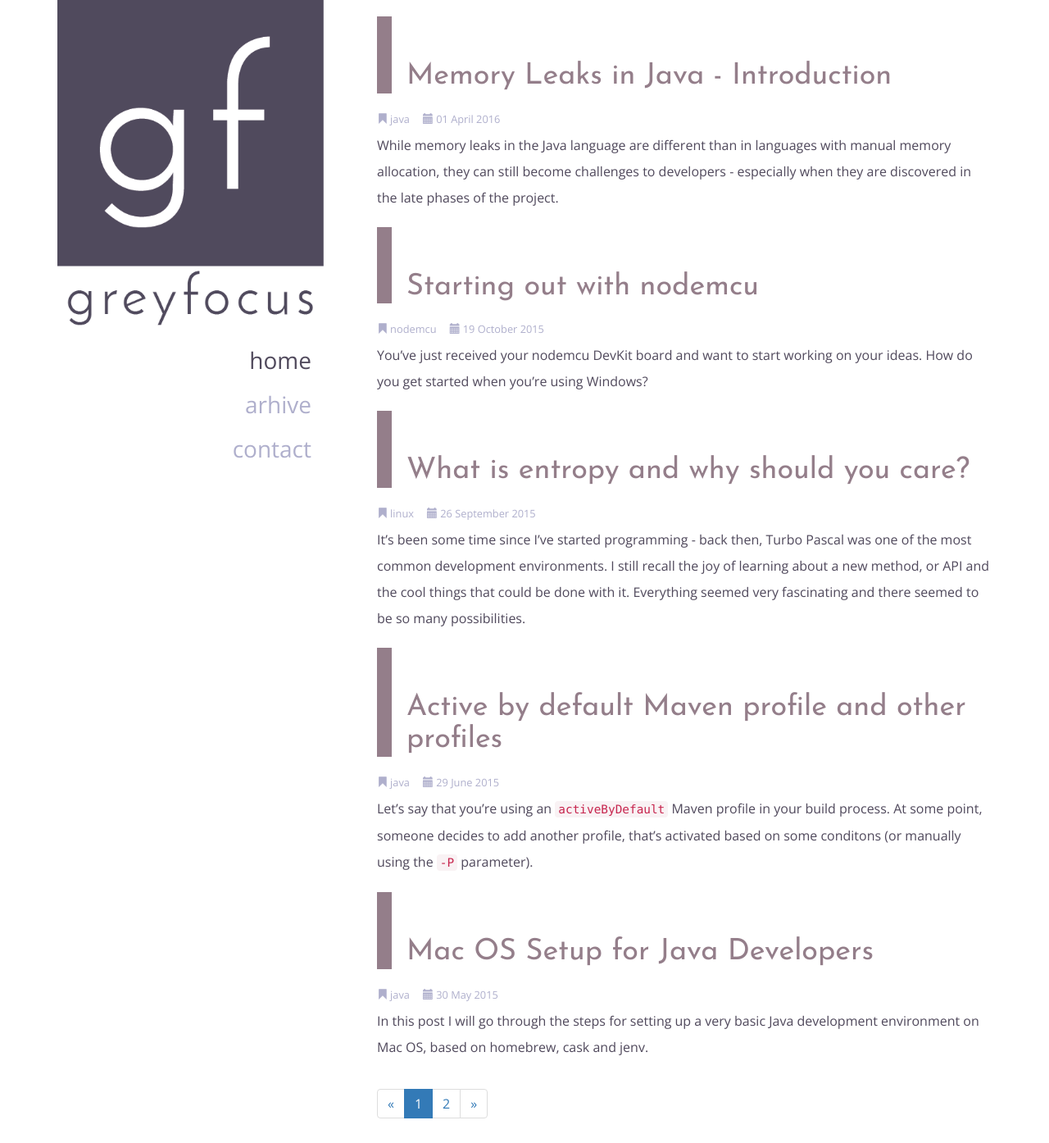
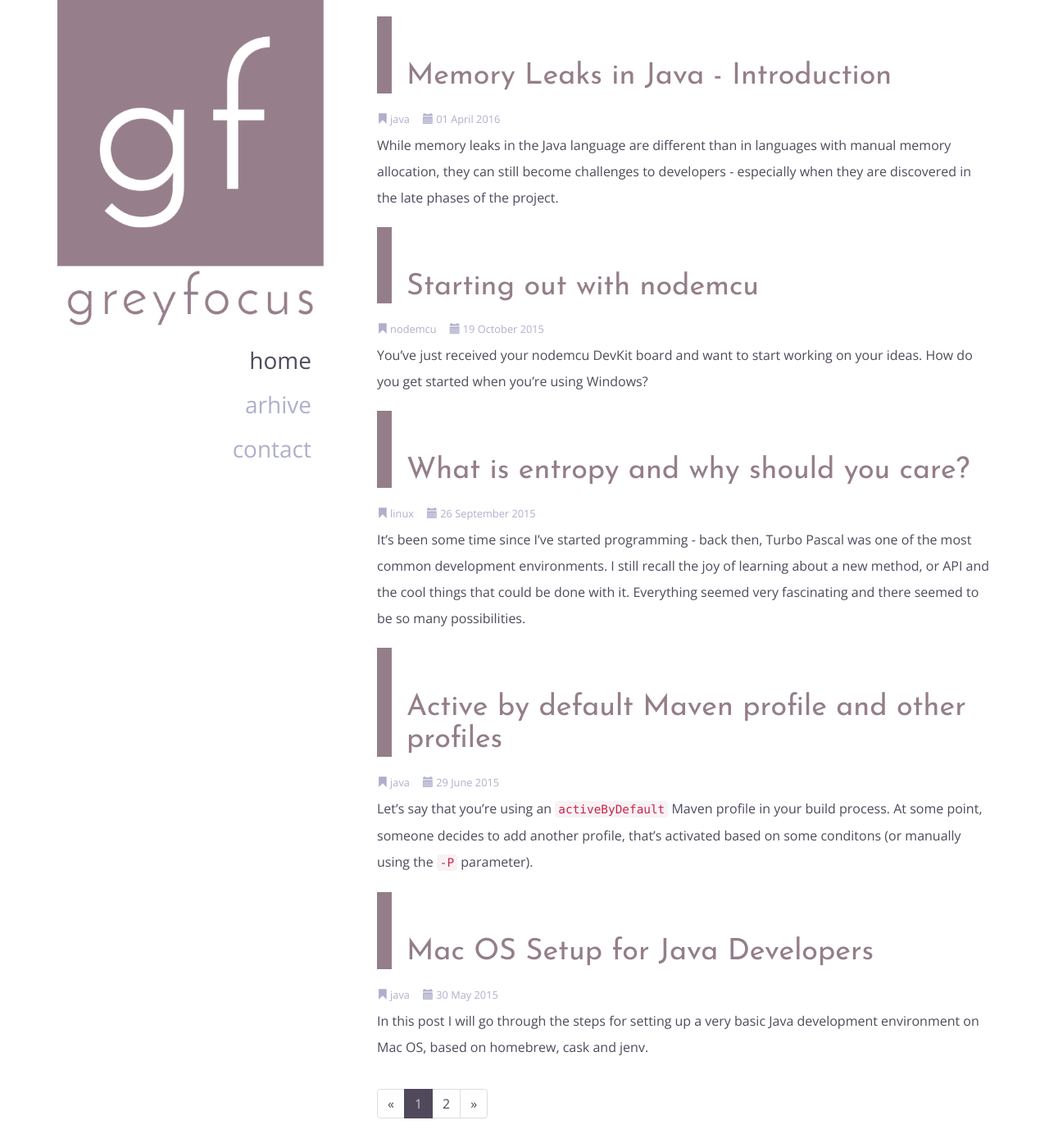
Before and after one commit to greyfocus/greyfocus.github.io, a Jekyll site: the page built from index.html, in a window 1280 px wide. Shown: the whole page at 82% size. Built offline with Jekyll 4.4.1, drawn with Linux system fonts in a browser that asks for light colours; nearby versions of some CDN libraries; the list of posts is cut into pages by our own code; comment, search, counter and statistics services are not loaded.

Commit message:
Small color scheme changes

```diff
--- a/_layouts/default.html
+++ b/_layouts/default.html
@@ -9,7 +9,7 @@
     <div class="row">
       <div class="col-md-4 side-menu">
 
-        <img src="{{ "/img/greyfocus-logo-easter-small.png" | prepend: site.baseurl }}"
+        <img src="{{ "/img/greyfocus-logo-easter2-small.png" | prepend: site.baseurl }}"
           title="greyfocus.com"
           alt="greyfocus logo"
           class="img-responsive logo" />
--- a/_sass/partials/_content.scss
+++ b/_sass/partials/_content.scss
@@ -27,3 +27,24 @@ article {
 .post-meta .date, .post-meta .category {
   padding-right: 1em;
 }
+
+.pagination {
+  li {
+    span {
+      color: $main-color;
+      // border-color: $main-color;
+
+      #{$a-tags} {
+        color: $main-color;
+      }
+    }
+  }
+  .active {
+    span, span:focus, span:hover {
+      background-color: $main-color;
+      color: $highlight-color;
+      border-color: $main-color;
+    }
+  }
+
+}
```
Also changed, not shown: img/greyfocus-logo-easter2-small.png (added), img/greyfocus-logo-subtitle-small.png (deleted).
